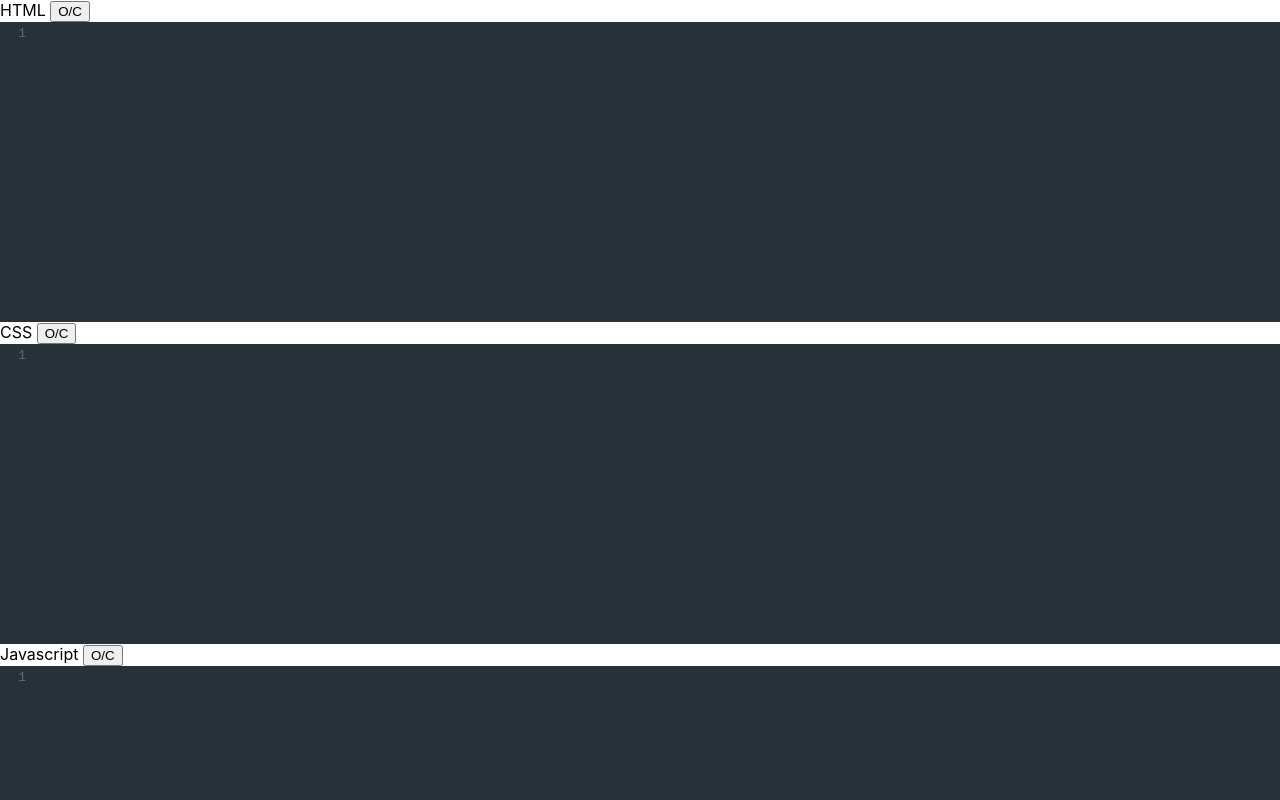
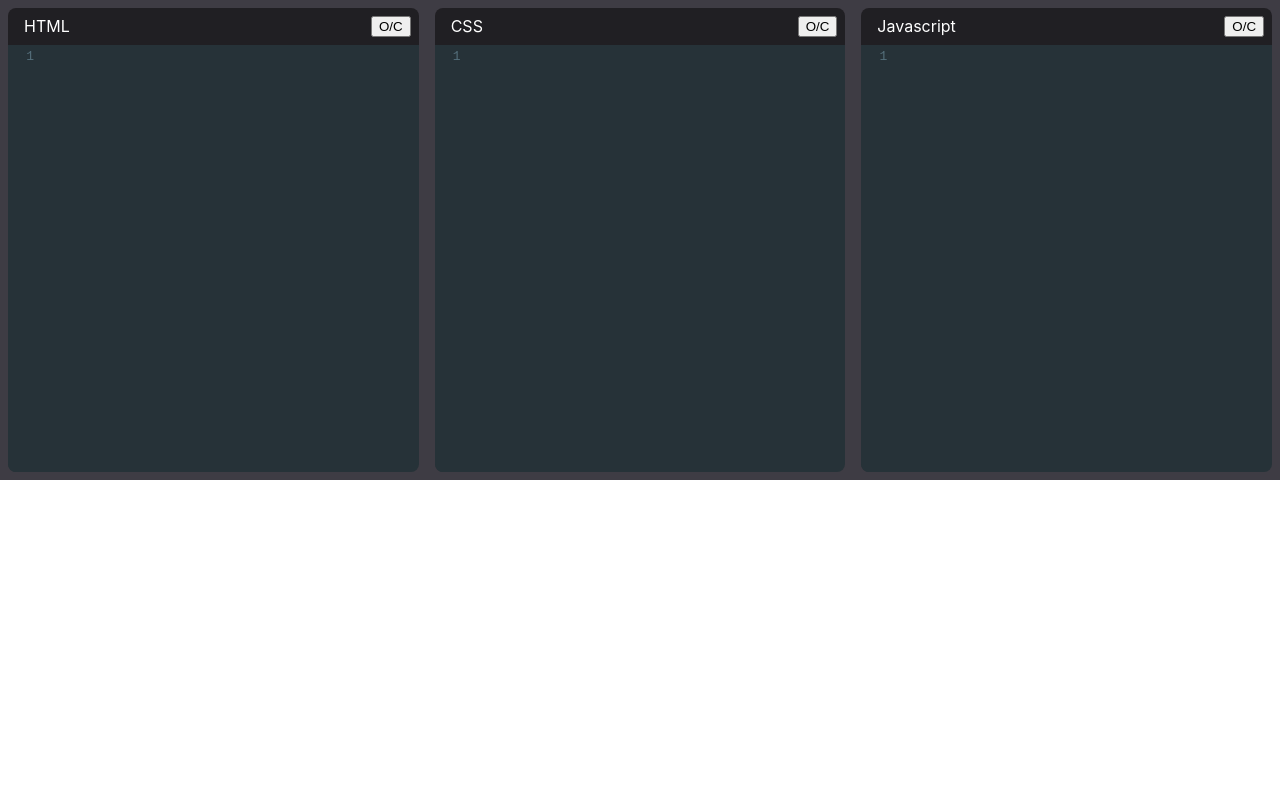
Before and after one commit to Gurveen-codes/codepen-clone, a React (Create React App) app: page / in a window 1280 px wide. Shown: the top 800 px of the page. Built offline with nearby package versions, Linux system fonts and the light colour scheme.

Commit message:
Style editors

```diff
--- a/src/index.css
+++ b/src/index.css
@@ -1,13 +1,50 @@
 body {
   margin: 0;
-  font-family: -apple-system, BlinkMacSystemFont, 'Segoe UI', 'Roboto', 'Oxygen',
-    'Ubuntu', 'Cantarell', 'Fira Sans', 'Droid Sans', 'Helvetica Neue',
+  font-family: -apple-system, BlinkMacSystemFont, "Segoe UI", "Roboto", "Oxygen",
+    "Ubuntu", "Cantarell", "Fira Sans", "Droid Sans", "Helvetica Neue",
     sans-serif;
   -webkit-font-smoothing: antialiased;
   -moz-osx-font-smoothing: grayscale;
 }
 
 code {
-  font-family: source-code-pro, Menlo, Monaco, Consolas, 'Courier New',
+  font-family: source-code-pro, Menlo, Monaco, Consolas, "Courier New",
     monospace;
 }
+
+.top-pane {
+  background-color: hsl(255, 6%, 25%);
+}
+
+.pane {
+  height: 60vh;
+  display: flex;
+}
+
+.editor-container {
+  flex-grow: 1;
+  flex-basis: 0;
+  display: flex;
+  flex-direction: column;
+  padding: 0.5rem;
+  background-color: hsl(255, 6%, 25%);
+}
+
+.editor-title {
+  display: flex;
+  justify-content: space-between;
+  color: white;
+  background-color: hsl(255, 6%, 13%);
+  padding: 0.5rem 0.5rem 0.5rem 1rem;
+  border-radius: 0.5rem 0.5rem 0 0;
+}
+
+.CodeMirror {
+  height: 100% !important;
+}
+
+.code-mirror-wrapper {
+  flex-grow: 1;
+  overflow: hidden;
+  border-radius: 0 0 0.5rem 0.5rem;
+}
```
